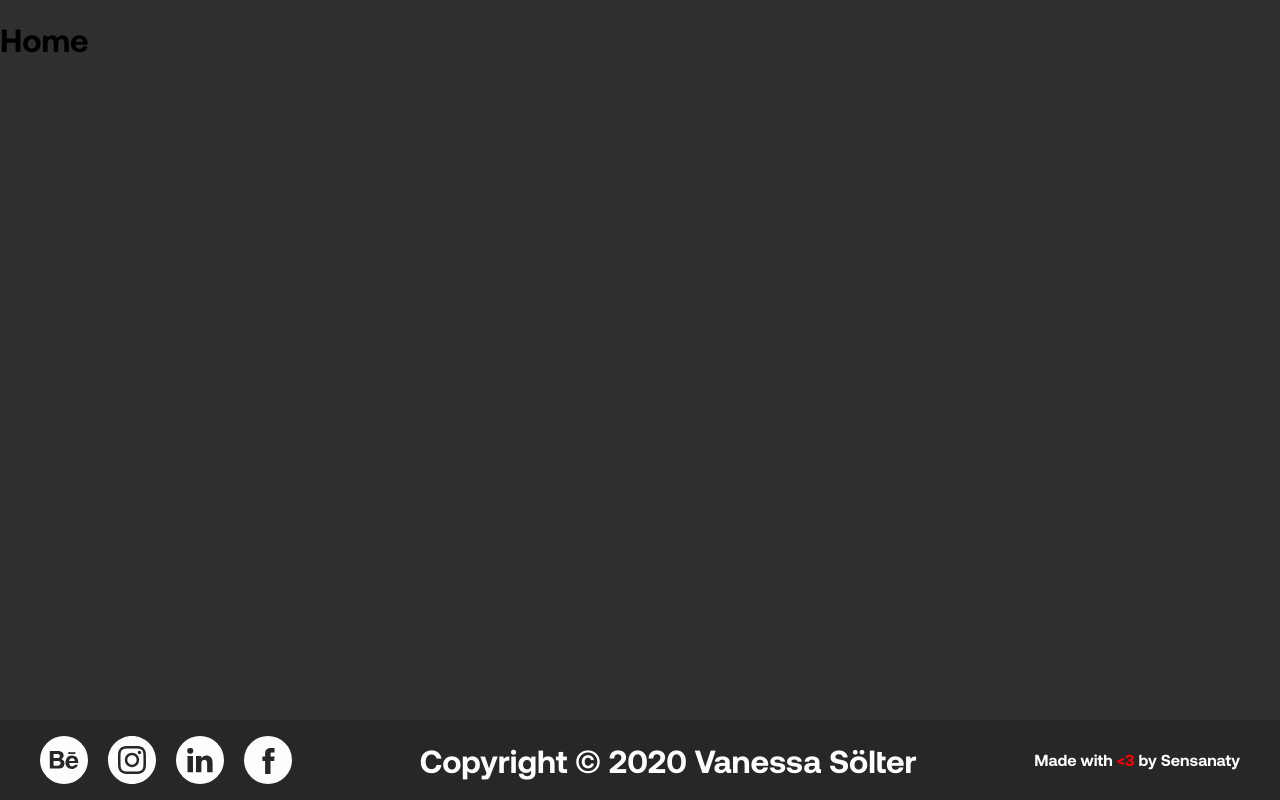
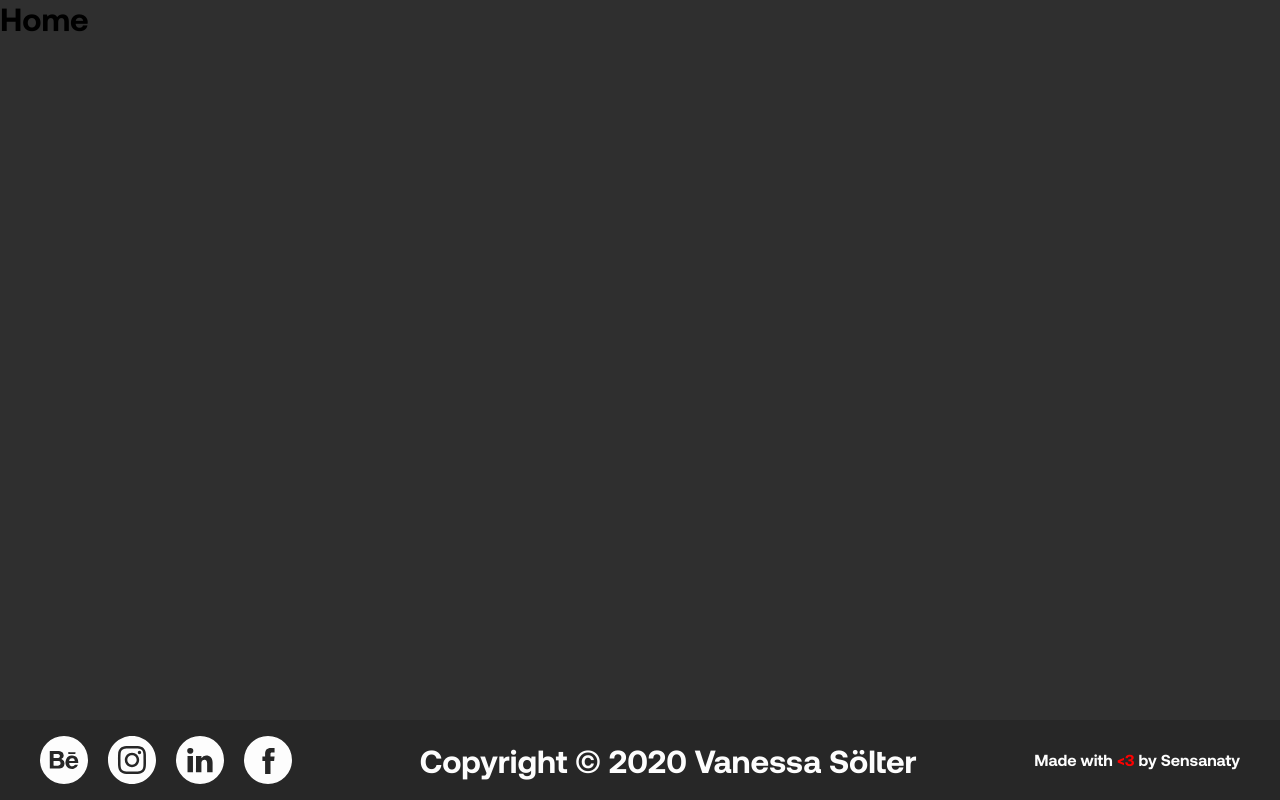
Before and after one commit to Sensanaty/vanessa, a Vue app: page / in a window 1280 px wide. Built offline with nearby package versions, Linux system fonts and the light colour scheme.

Commit message:
Remove heading and p tag margins and padding

```diff
--- a/src/styles/main.scss
+++ b/src/styles/main.scss
@@ -17,3 +17,8 @@ html, body, #app {
 body {
     background: $color-main;
 }
+
+h1, h2, h3, p {
+    padding: 0;
+    margin: 0;
+}
```
